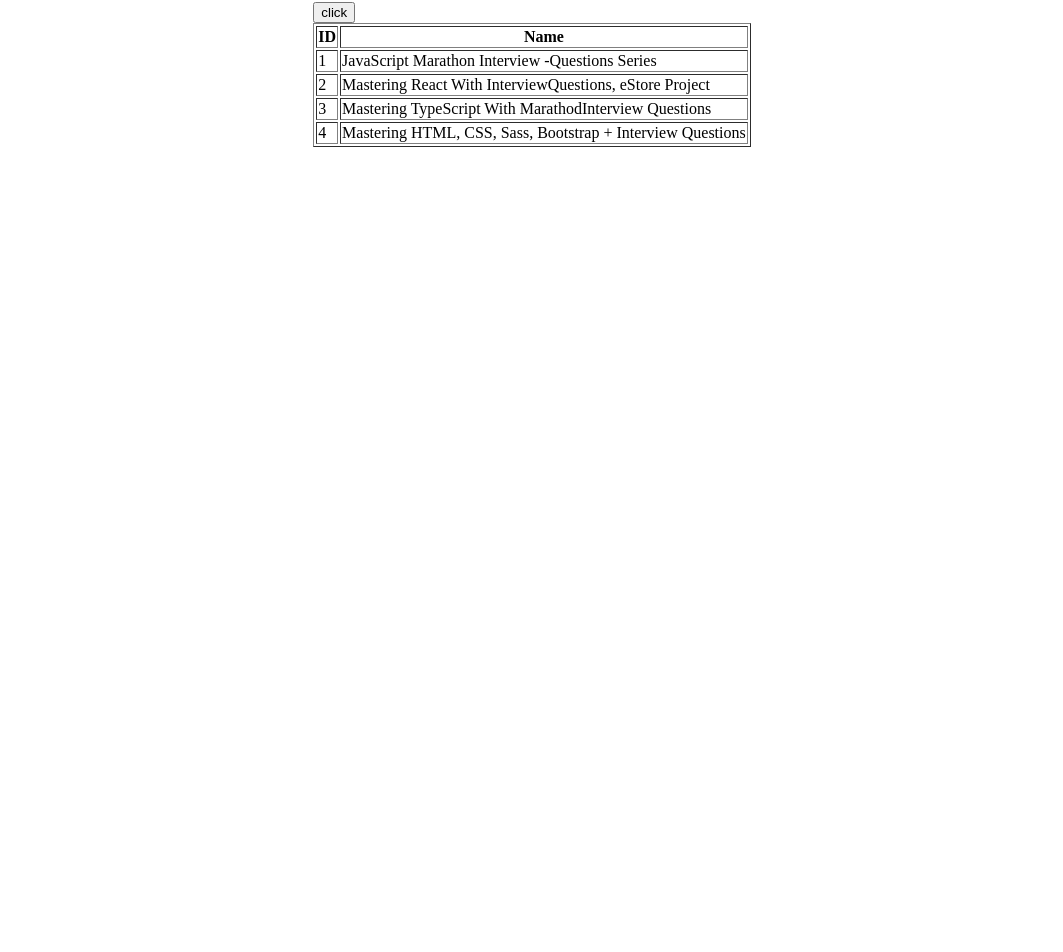
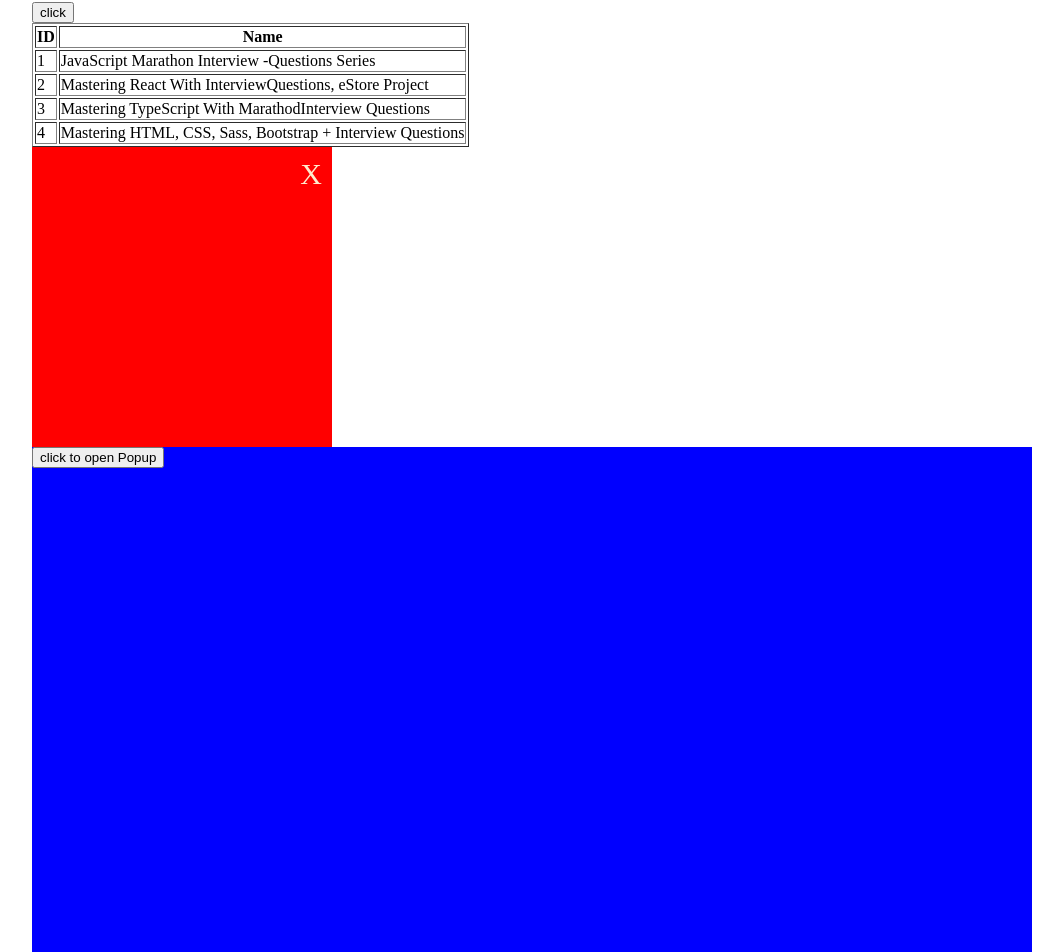
Before and after one commit to Ljojua15/MasteringAngular, an Angular app: page / in a window 1280 px wide. Shown: the part 145-1097 px from the top of the page, without its empty margins (108-1171 px from the left). Before the commit the page ends 800 px from the top, so only its background shows below. Built offline with nearby package versions, Linux system fonts and the light colour scheme.

Commit message:
'output'

```diff
--- a/src/app/angular-decorators/parameter-decorators/input-output/input-output.component.html
+++ b/src/app/angular-decorators/parameter-decorators/input-output/input-output.component.html
@@ -1,8 +1,9 @@
 <h2>Child Comp</h2>
 
-<!-- <h3>{{fromChild}}</h3> -->
+
 
 <button (click)="changeNewText()">click</button>
+
 
 <table border="1">
   <thead>
@@ -18,3 +19,9 @@
     </tr>
   </tbody>
 </table>
+
+
+
+<div class="info-popup" [ngClass]='{closeAnimation: hasCloseAnimation}'>
+  <span class="info-popup__close" (click)="closePopup()">X</span>
+</div>
--- a/src/app/angular-decorators/parameter-decorators/input-output/input-output.component.scss
+++ b/src/app/angular-decorators/parameter-decorators/input-output/input-output.component.scss
@@ -0,0 +1,92 @@
+.info-popup{
+  width: 300px;
+  height: 300px;
+  background-color: red;
+  position: relative;
+  animation: lashAnim .3s ease forwards;
+
+  &__close{
+    position: absolute;
+    font-size: 30px;
+    right: 10px;
+    top: 10px;
+    color: blanchedalmond;
+    cursor: pointer;
+  }
+}
+
+.closeAnimation{
+  animation: lashclose .2s ease forwards;
+}
+
+@keyframes lashAnim {
+  0% {
+    transform: scale(0);
+  }
+  10% {
+    transform: scale(0.1);
+  }
+  20% {
+    transform: scale(0.2);
+  }
+  30% {
+    transform: scale(0.3);
+  }
+  40% {
+    transform: scale(0.4);
+  }
+  50% {
+    transform: scale(0.5);
+  }
+  60% {
+    transform: scale(0.6);
+  }
+  70% {
+    transform: scale(0.7);
+  }
+  80% {
+    transform: scale(0.8);
+  }
+  90% {
+    transform: scale(0.9);
+  }
+  100% {
+    transform: scale(1);
+  }
+}
+
+@keyframes lashclose {
+  0% {
+    transform: scale(1);
+  }
+  10% {
+    transform: scale(0.9);
+  }
+  20% {
+    transform: scale(0.8);
+  }
+  30% {
+    transform: scale(0.7);
+  }
+  40% {
+    transform: scale(0.6);
+  }
+  50% {
+    transform: scale(0.5);
+  }
+  60% {
+    transform: scale(0.4);
+  }
+  70% {
+    transform: scale(0.3);
+  }
+  80% {
+    transform: scale(0.2);
+  }
+  90% {
+    transform: scale(0.1);
+  }
+  100% {
+    transform: scale(0);
+  }
+}
--- a/src/app/angular-decorators/parameter-decorators/input-output/input-output.component.ts
+++ b/src/app/angular-decorators/parameter-decorators/input-output/input-output.component.ts
@@ -1,4 +1,4 @@
-import { CommonModule } from "@angular/common";
+import { CommonModule } from '@angular/common';
 import {
   Component,
   Input,
@@ -6,22 +6,35 @@ import {
   EventEmitter,
   AfterViewChecked,
   AfterViewInit,
-} from "@angular/core";
+} from '@angular/core';
+import { log } from 'node:console';
 
 @Component({
-  selector: "app-input-output",
+  selector: 'app-input-output',
   standalone: true,
   imports: [CommonModule],
-  templateUrl: "./input-output.component.html",
-  styleUrl: "./input-output.component.scss",
+  templateUrl: './input-output.component.html',
+  styleUrl: './input-output.component.scss',
 })
 export class InputOutputComponent {
   @Input() childvalue!: string;
   @Input() childCourses!: { id: number; name: string }[];
+  @Input() isRedPopupOpen!: boolean;
 
+  @Output() close = new EventEmitter<boolean>();
   @Output() text = new EventEmitter();
 
+  hasCloseAnimation: boolean = false;
+
   changeNewText() {
-    this.text.emit("from Child to Patent");
+    this.text.emit('from Child to Patent');
+    console.log('lukaa');
+  }
+
+  closePopup() {
+    this.hasCloseAnimation = true;
+    setTimeout(() => {
+      this.close.emit();
+    }, 2000);
   }
 }
--- a/src/app/angular-decorators/parameter-decorators/parameter-decorators.component.html
+++ b/src/app/angular-decorators/parameter-decorators/parameter-decorators.component.html
@@ -3,3 +3,9 @@
 <h3>{{fromChild}}</h3>
 
 <app-input-output (text)="recieve($event)" [childCourses]="courses"></app-input-output>
+
+
+<div class="parent">
+  <button [ngClass]="{pointer: isRedPopupOpen}" (click)="openPopup()">click to open Popup</button>
+  <app-input-output  *ngIf="isRedPopupOpen" (close)="isRedPopupOpen = false"></app-input-output>
+</div>
--- a/src/app/angular-decorators/parameter-decorators/parameter-decorators.component.scss
+++ b/src/app/angular-decorators/parameter-decorators/parameter-decorators.component.scss
@@ -0,0 +1,18 @@
+.parent{
+  width: 1000px;
+  height: 800px;
+  background-color: blue;
+  display: flex;
+  justify-content: center;
+  align-items: center;
+  position: relative;
+  button{
+    position: absolute;
+    left: 0;
+    top: 0;
+    cursor: pointer;
+  }
+}
+.pointer{
+  pointer-events: none;
+}
--- a/src/app/angular-decorators/parameter-decorators/parameter-decorators.component.ts
+++ b/src/app/angular-decorators/parameter-decorators/parameter-decorators.component.ts
@@ -1,39 +1,47 @@
-import { CommonModule } from "@angular/common";
-import { Component, Input } from "@angular/core";
-import { InputOutputComponent } from "./input-output/input-output.component";
+import { CommonModule } from '@angular/common';
+import { Component, Input } from '@angular/core';
+import { InputOutputComponent } from './input-output/input-output.component';
 
 @Component({
-  selector: "app-parameter-decorators",
+  selector: 'app-parameter-decorators',
   standalone: true,
   imports: [CommonModule, InputOutputComponent],
-  templateUrl: "./parameter-decorators.component.html",
-  styleUrl: "./parameter-decorators.component.scss",
+  templateUrl: './parameter-decorators.component.html',
+  styleUrl: './parameter-decorators.component.scss',
 })
 export class ParameterDecoratorsComponent {
-  value: string = "15/may/1998";
+  value: string = '15/may/1998';
 
-  fromChild: string = "";
+  fromChild: string = '';
+
+  isRedPopupOpen: boolean = false;
 
   courses: { id: number; name: string }[] = [
     {
       id: 1,
-      name: "JavaScript Marathon Interview -Questions Series",
+      name: 'JavaScript Marathon Interview -Questions Series',
     },
     {
       id: 2,
-      name: "Mastering React With InterviewQuestions, eStore Project",
+      name: 'Mastering React With InterviewQuestions, eStore Project',
     },
     {
       id: 3,
-      name: "Mastering TypeScript With MarathodInterview Questions",
+      name: 'Mastering TypeScript With MarathodInterview Questions',
     },
     {
       id: 4,
-      name: "Mastering HTML, CSS, Sass, Bootstrap + Interview Questions",
+      name: 'Mastering HTML, CSS, Sass, Bootstrap + Interview Questions',
     },
   ];
 
   recieve(data: string) {
     this.fromChild = data;
   }
+  openPopup() {
+    this.isRedPopupOpen = true;
+  }
+  onGetE(e: any) {
+    console.log(e);
+  }
 }
```
